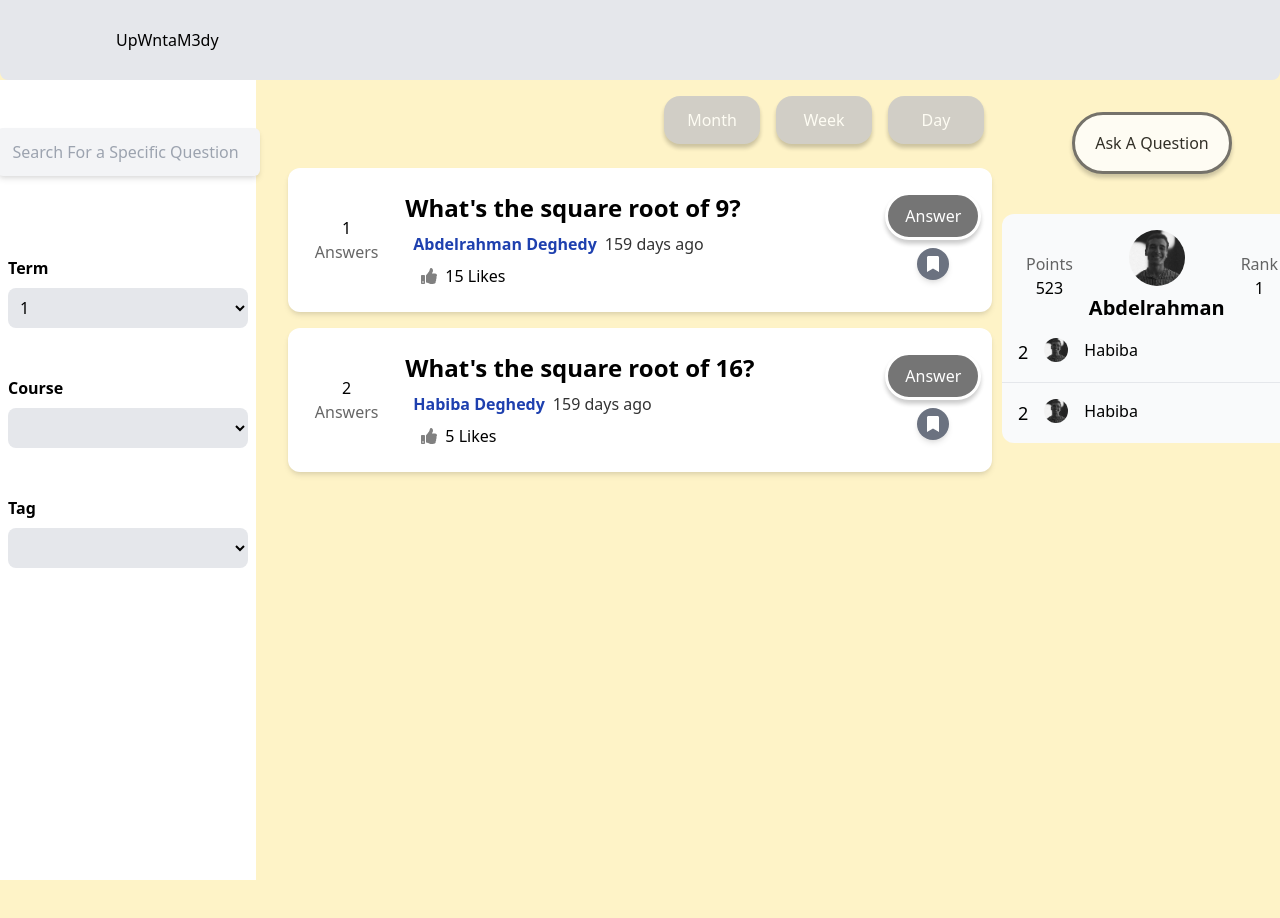
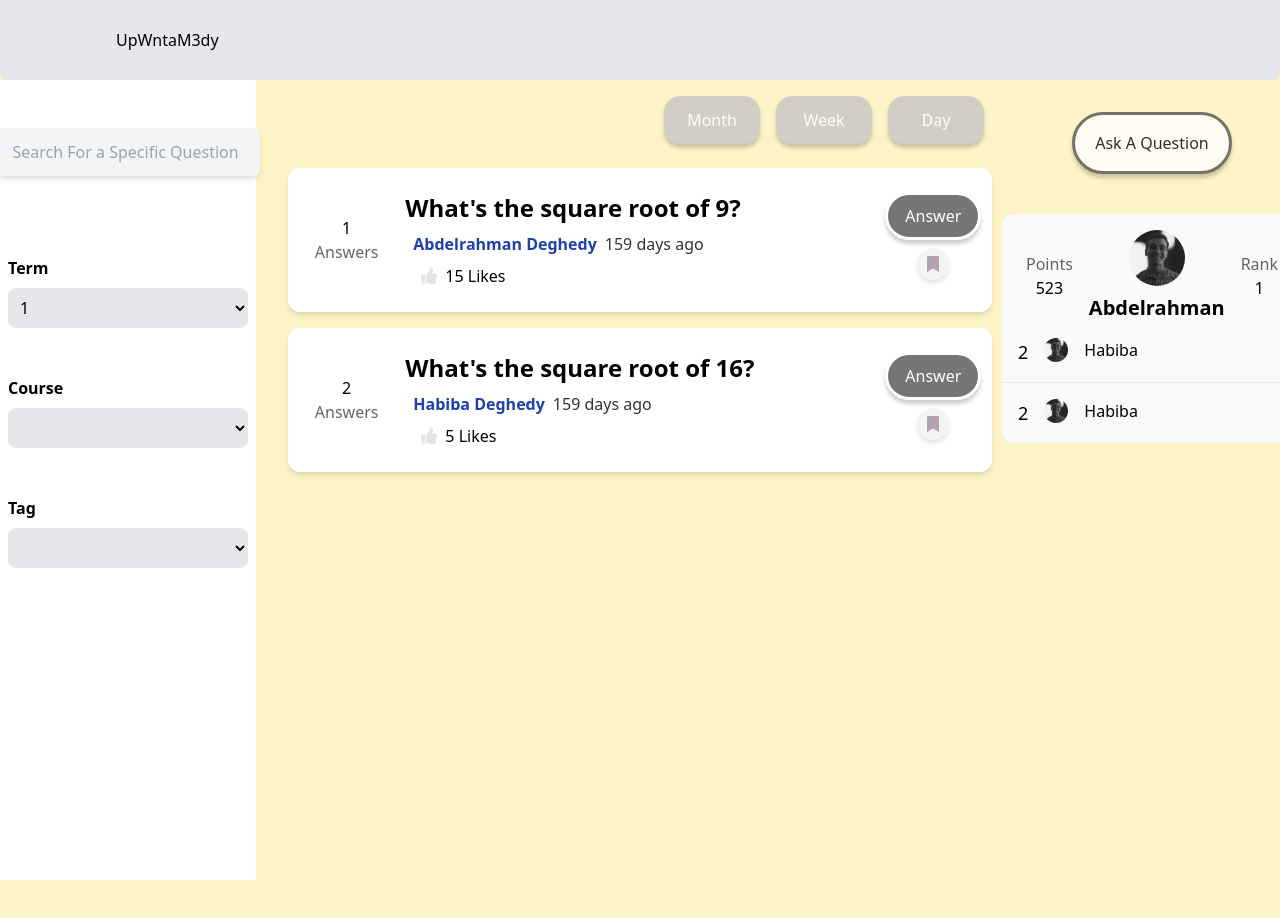
Before and after one commit to AbdelrahmanDeghedy/UpWntaM3dy, a Vue app in the folder upwntam3dy/: page /questions in a window 1280 px wide. Shown: the top 918 px of the page. Built offline with nearby package versions, Linux system fonts and the light colour scheme.

Commit message:
Added like, bookamrk actions

```diff
--- a/upwntam3dy/src/_utils/data.js
+++ b/upwntam3dy/src/_utils/data.js
@@ -37,6 +37,7 @@ export const answers = [
     text: "It's 3!",
     time: Date.now(),
     likes: 20,
+    liked: false,
   },
   {
     id: 5,
@@ -45,6 +46,7 @@ export const answers = [
     text: "It's 3!",
     time: Date.now(),
     likes: 5,
+    liked: false,
   },
 ];
 
@@ -56,6 +58,7 @@ export const questions = [
     fullQuestionText : "What's the square root of 9, please?",
     time: new Date(2021, 3, 5),
     likes: 15,
+    liked: false,
     course: {
       term: 5,
       name: "Operating Systems",
@@ -70,6 +73,7 @@ export const questions = [
     fullQuestionText : "What's the square root of 16, please?",
     time: new Date(2021, 3, 5),
     likes: 5,
+    liked: false,
     course: {
       term: 5,
       name: "Operating Systems",
--- a/upwntam3dy/src/components/QuestionCard.vue
+++ b/upwntam3dy/src/components/QuestionCard.vue
@@ -20,8 +20,8 @@
       </div>
       <div class="ml-4">
         <div class="flex">
-          <div class="cursor-pointer">
-            <font-awesome-icon icon="thumbs-up" :style="{ color: 'gray' }" />
+          <div class="cursor-pointer" @click="toggleLike">
+            <font-awesome-icon icon="thumbs-up" :style="{ color: likeColor }" />
           </div>
           <div class="ml-2">{{ likes }} Likes</div>
         </div>
@@ -30,9 +30,10 @@
     <div class="py-6 w-1/6 flex flex-col items-center">
       <the-button content="Answer" type="secondary" size="small" />
       <div
-        class="mt-2 bg-gray-500 w-8 h-8 flex items-center justify-center rounded-full shadow-md cursor-pointer"
+        class="mt-2 bg-gray-100 w-8 h-8 flex items-center justify-center rounded-full shadow-md cursor-pointer"
+        @click="toggleBookmark"
       >
-        <font-awesome-icon icon="bookmark" :style="{ color: 'white' }" />
+        <font-awesome-icon icon="bookmark" :style="{ color: bookmarkColor }" />
       </div>
     </div>
   </div>
@@ -41,7 +42,10 @@
 <script lang="ts">
 import TheButton from "./TheButton.vue";
 
+import getFromIdMixin from '@/mixins/getFromIdMixin';
+
 export default {
+  mixins: [getFromIdMixin],
   props: {
     answersNumber: {
       type: Number,
@@ -77,14 +81,32 @@ export default {
   components: {
     TheButton,
   },
+  mounted(){
+    console.log(this.findQuestionById(this.id));
+    console.log(this.$store.state.questions);
+  },
   methods: {
+    toggleBookmark(){
+      this.bookmarkColor = this.$store.state.bookmarkSecondaryColor;
+      this.bookmarkColor = this.findQuestionById(this.id).bookmarked ? this.$store.state.bookmarkSecondaryColor : this.$store.state.bookmarkPrimaryColor,
+
+      this.findQuestionById(this.id).bookmarked = !this.findQuestionById(this.id).bookmarked;
+    },
+    toggleLike(){
+      // optimistic updates
+      this.likeColor = this.findQuestionById(this.id).liked ? this.$store.state.likeSecondaryColor : this.$store.state.likePrimaryColor,
+
+      this.findQuestionById(this.id).liked = !this.findQuestionById(this.id).liked;
+
+    },
     handlePageRouting(): void {
       this.$store.commit("setPageMode", "questionDetails");
     },
   },
   data(): any {
     return {
-      //
+      likeColor: this.findQuestionById(this.id).liked ? this.$store.state.likePrimaryColor : this.$store.state.likeSecondaryColor,
+      bookmarkColor: this.findQuestionById(this.id).bookmarked ? this.$store.state.bookmarkPrimaryColor : this.$store.state.bookmarkSecondaryColor,
     };
   },
 };
--- a/upwntam3dy/src/store/index.ts
+++ b/upwntam3dy/src/store/index.ts
@@ -11,6 +11,10 @@ export const store = createStore({
       questions: [],
       courseInfoPerTerm: [],
       pageMode: "questions",
+      likePrimaryColor: "#4287f5",
+      likeSecondaryColor: "#e3e3e3",
+      bookmarkPrimaryColor: "#d4267a",
+      bookmarkSecondaryColor: "#b5a1b2",
     };
   },
   mutations,
--- a/upwntam3dy/src/store/interfaces.ts
+++ b/upwntam3dy/src/store/interfaces.ts
@@ -3,5 +3,11 @@ export interface stateType {
   answers: [];
   questions: [];
   courseInfoPerTerm: [];
+
   pageMode: "questions" | "questionDetails" | "questionCreate";
+
+  likePrimaryColor: string;
+  likeSecondaryColor: string;
+  bookmarkPrimaryColor: string;
+  bookmarkSecondaryColor: string;
 }
```
